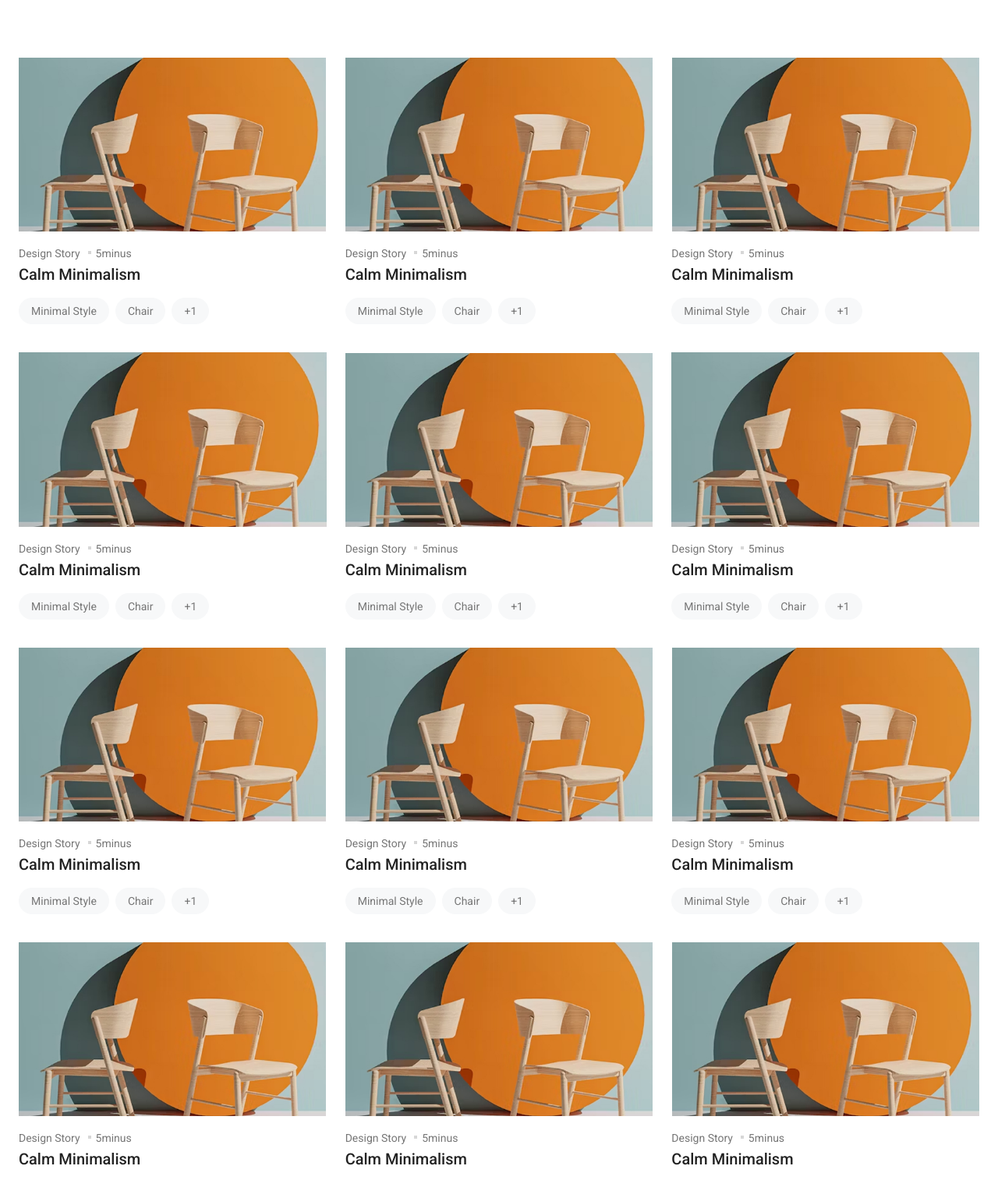
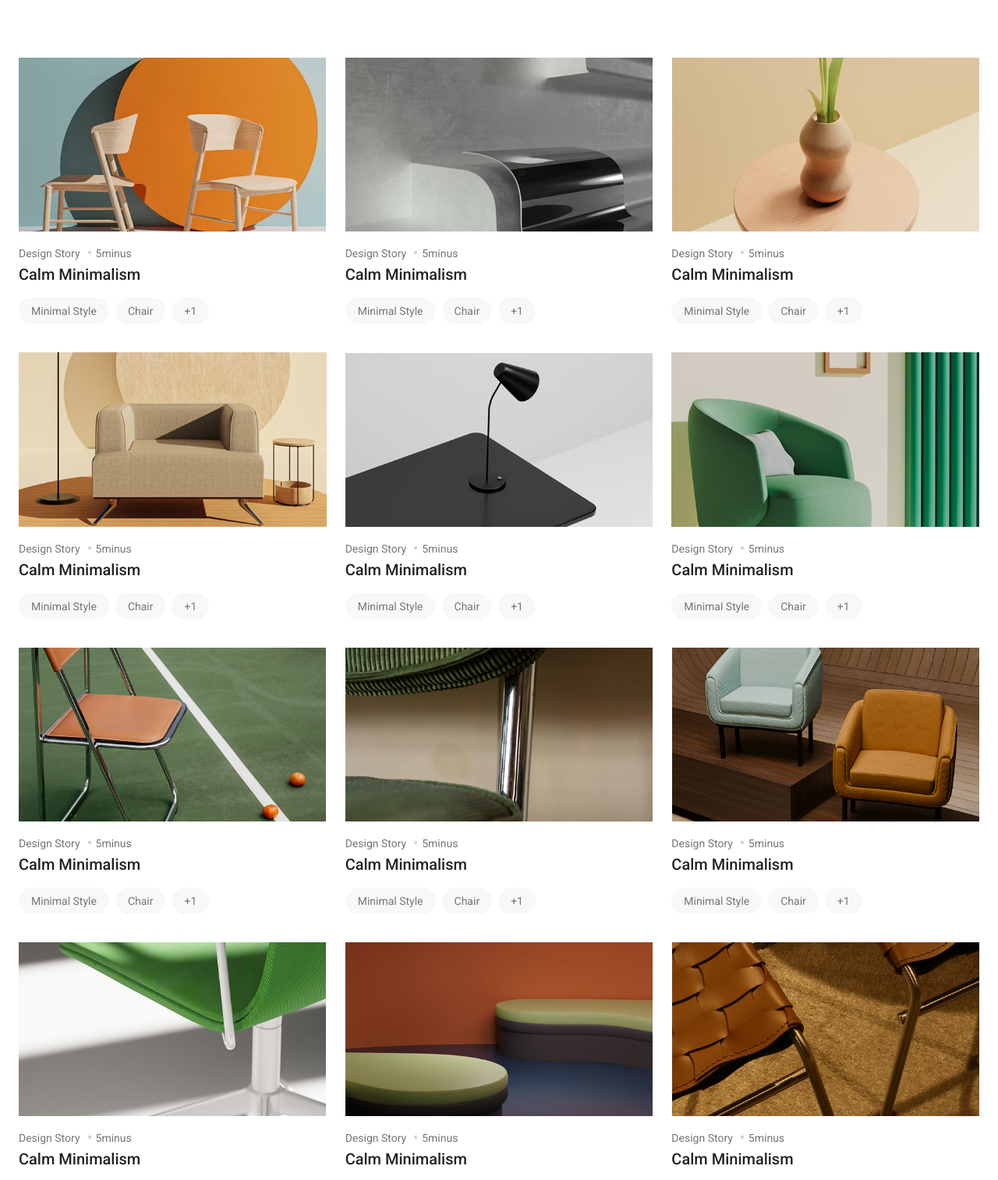
Before and after one commit to msshin99/Nordune, a website: page portfolio/themes.html in a window 1280 px wide. Shown: the part 292-1806 px from the top of the page at 78% size. Drawn offline with nearby package versions, Linux system fonts and the light colour scheme; files whose address does not match are found by name.

Commit message:
"커밋"

```diff
--- a/css/article.css
+++ b/css/article.css
@@ -144,7 +144,7 @@ article .btnwrap a:hover{
 @media (max-width: 1024px){
 
     article{
-        padding: 60px 18px;
+        padding: 60px 40px;
     }
 
     article .titwrap h3{
@@ -204,7 +204,7 @@ article .btnwrap a:hover{
 @media (max-width: 640px){
 
     article{
-        padding: 40px 10px;
+        padding: 40px 20px;
     }
 
     article .titwrap h3{
--- a/include/footer.html
+++ b/include/footer.html
@@ -17,10 +17,10 @@
                 </div>
                 <nav>
                     <ul>
-                        <li><a href="#">Furniture</a></li>
-                        <li><a href="#">Gallery</a></li>
-                        <li><a href="#">Themes</a></li>
-                        <li><a href="#">Journal</a></li>
+                        <li><a href="product/productlist.html">Furniture</a></li>
+                        <li><a href="portfolio/themes.html">Themes</a></li>
+                        <li><a href="journal/newslist.html">Journal</a></li>
+                        <li><a href="#">About</a></li>
                     </ul>
                     <ul>
                         <li><a href="#">Policy</a></li>
--- a/portfolio/themes.html
+++ b/portfolio/themes.html
@@ -49,7 +49,7 @@
             </li>
             <li>
                 <figure>
-                    <img class="thems-img" src="../img/themes/576x326-bg.png" alt="" style="background: url('../img/themes/img01.jpg') no-repeat center center / contain;" />
+                    <img class="thems-img" src="../img/themes/576x326-bg.png" alt="" style="background: url('../img/themes/img02.jpg') no-repeat center center / contain;" />
                     <img class="logo" src="../img/themes/logo.png" alt="" />
                 </figure>
                 <div class="info">
@@ -67,7 +67,7 @@
             </li>
             <li>
                 <figure>
-                    <img class="thems-img" src="../img/themes/576x326-bg.png" alt="" style="background: url('../img/themes/img01.jpg') no-repeat center center / contain;" />
+                    <img class="thems-img" src="../img/themes/576x326-bg.png" alt="" style="background: url('../img/themes/img03.jpg') no-repeat center center / contain;" />
                     <img class="logo" src="../img/themes/logo.png" alt="" />
                 </figure>
                 <div class="info">
@@ -85,7 +85,7 @@
             </li>
             <li>
                 <figure>
-                    <img class="thems-img" src="../img/themes/576x326-bg.png" alt="" style="background: url('../img/themes/img01.jpg') no-repeat center center / contain;" />
+                    <img class="thems-img" src="../img/themes/576x326-bg.png" alt="" style="background: url('../img/themes/img04.jpg') no-repeat center center / contain;" />
                     <img class="logo" src="../img/themes/logo.png" alt="" />
                 </figure>
                 <div class="info">
@@ -103,7 +103,7 @@
             </li>
             <li>
                 <figure>
-                    <img class="thems-img" src="../img/themes/576x326-bg.png" alt="" style="background: url('../img/themes/img01.jpg') no-repeat center center / contain;" />
+                    <img class="thems-img" src="../img/themes/576x326-bg.png" alt="" style="background: url('../img/themes/img05.jpg') no-repeat center center / contain;" />
                     <img class="logo" src="../img/themes/logo.png" alt="" />
                 </figure>
                 <div class="info">
@@ -121,7 +121,7 @@
             </li>
             <li>
                 <figure>
-                    <img class="thems-img" src="../img/themes/576x326-bg.png" alt="" style="background: url('../img/themes/img01.jpg') no-repeat center center / contain;" />
+                    <img class="thems-img" src="../img/themes/576x326-bg.png" alt="" style="background: url('../img/themes/img06.jpg') no-repeat center center / contain;" />
                     <img class="logo" src="../img/themes/logo.png" alt="" />
                 </figure>
                 <div class="info">
@@ -139,7 +139,7 @@
             </li>
             <li>
                 <figure>
-                    <img class="thems-img" src="../img/themes/576x326-bg.png" alt="" style="background: url('../img/themes/img01.jpg') no-repeat center center / contain;" />
+                    <img class="thems-img" src="../img/themes/576x326-bg.png" alt="" style="background: url('../img/themes/img07.jpg') no-repeat center center / contain;" />
                     <img class="logo" src="../img/themes/logo.png" alt="" />
                 </figure>
                 <div class="info">
@@ -157,7 +157,7 @@
             </li>
             <li>
                 <figure>
-                    <img class="thems-img" src="../img/themes/576x326-bg.png" alt="" style="background: url('../img/themes/img01.jpg') no-repeat center center / contain;" />
+                    <img class="thems-img" src="../img/themes/576x326-bg.png" alt="" style="background: url('../img/themes/img08.jpg') no-repeat center center / contain;" />
                     <img class="logo" src="../img/themes/logo.png" alt="" />
                 </figure>
                 <div class="info">
@@ -175,7 +175,7 @@
             </li>
             <li>
                 <figure>
-                    <img class="thems-img" src="../img/themes/576x326-bg.png" alt="" style="background: url('../img/themes/img01.jpg') no-repeat center center / contain;" />
+                    <img class="thems-img" src="../img/themes/576x326-bg.png" alt="" style="background: url('../img/themes/img09.jpg') no-repeat center center / contain;" />
                     <img class="logo" src="../img/themes/logo.png" alt="" />
                 </figure>
                 <div class="info">
@@ -193,7 +193,7 @@
             </li>
                         <li>
                 <figure>
-                    <img class="thems-img" src="../img/themes/576x326-bg.png" alt="" style="background: url('../img/themes/img01.jpg') no-repeat center center / contain;" />
+                    <img class="thems-img" src="../img/themes/576x326-bg.png" alt="" style="background: url('../img/themes/img10.jpg') no-repeat center center / contain;" />
                     <img class="logo" src="../img/themes/logo.png" alt="" />
                 </figure>
                 <div class="info">
@@ -211,7 +211,7 @@
             </li>
             <li>
                 <figure>
-                    <img class="thems-img" src="../img/themes/576x326-bg.png" alt="" style="background: url('../img/themes/img01.jpg') no-repeat center center / contain;" />
+                    <img class="thems-img" src="../img/themes/576x326-bg.png" alt="" style="background: url('../img/themes/img11.jpg') no-repeat center center / contain;" />
                     <img class="logo" src="../img/themes/logo.png" alt="" />
                 </figure>
                 <div class="info">
@@ -229,7 +229,7 @@
             </li>
             <li>
                 <figure>
-                    <img class="thems-img" src="../img/themes/576x326-bg.png" alt="" style="background: url('../img/themes/img01.jpg') no-repeat center center / contain;" />
+                    <img class="thems-img" src="../img/themes/576x326-bg.png" alt="" style="background: url('../img/themes/img12.jpg') no-repeat center center / contain;" />
                     <img class="logo" src="../img/themes/logo.png" alt="" />
                 </figure>
                 <div class="info">
```
Also changed, not shown: img/themes/img07.jpg (added), img/themes/img08.jpg (added), img/themes/img09.jpg (added), img/themes/img10.jpg (added), img/themes/img11.jpg (added), img/themes/img12.jpg (added).
